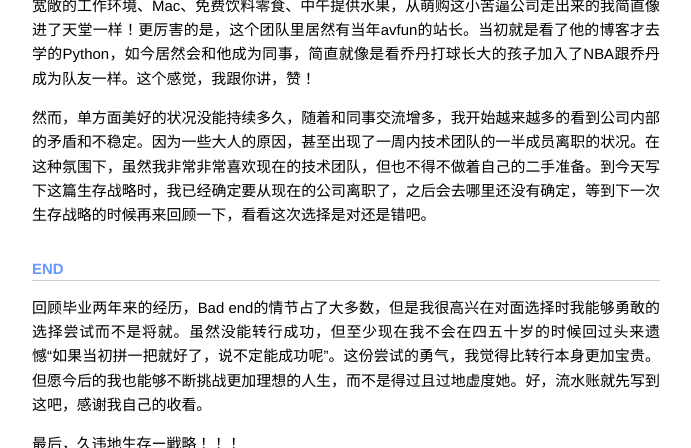
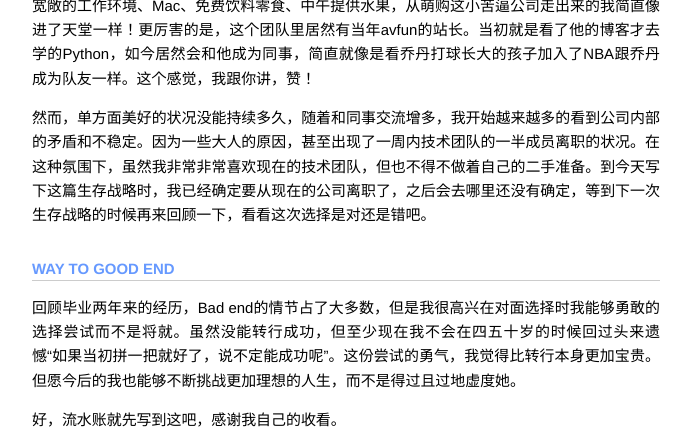
Before and after one commit to chitosai/chitosai.github.io, a Jekyll site: the page built from _posts/2015-06-03-seizon-senryaku-20150603.markdown, in a window 1280 px wide and 900 px high, scrolled down 1975 px, cut to the strip 0-448 px from the top of the window. Shown: the whole strip, without its empty margins (294-985 px from the left). Built offline with Jekyll 4.4.1, drawn with Linux system fonts in a browser that asks for light colours; Markdown is read by kramdown in place of the engine named in the settings; comment, search, counter and statistics services are not loaded.

Commit message:
Update 2015-06-03-seizon-senryaku-20150603.markdown

```diff
--- a/_posts/2015-06-03-seizon-senryaku-20150603.markdown
+++ b/_posts/2015-06-03-seizon-senryaku-20150603.markdown
@@ -45,9 +45,11 @@ categories:
 
 然而，单方面美好的状况没能持续多久，随着和同事交流增多，我开始越来越多的看到公司内部的矛盾和不稳定。因为一些大人的原因，甚至出现了一周内技术团队的一半成员离职的状况。在这种氛围下，虽然我非常非常喜欢现在的技术团队，但也不得不做着自己的二手准备。到今天写下这篇生存战略时，我已经确定要从现在的公司离职了，之后会去哪里还没有确定，等到下一次生存战略的时候再来回顾一下，看看这次选择是对还是错吧。
 
-### END
+### WAY TO GOOD END
 
-回顾毕业两年来的经历，Bad end的情节占了大多数，但是我很高兴在对面选择时我能够勇敢的选择尝试而不是将就。虽然没能转行成功，但至少现在我不会在四五十岁的时候回过头来遗憾“如果当初拼一把就好了，说不定能成功呢”。这份尝试的勇气，我觉得比转行本身更加宝贵。但愿今后的我也能够不断挑战更加理想的人生，而不是得过且过地虚度她。好，流水账就先写到这吧，感谢我自己的收看。
+回顾毕业两年来的经历，Bad end的情节占了大多数，但是我很高兴在对面选择时我能够勇敢的选择尝试而不是将就。虽然没能转行成功，但至少现在我不会在四五十岁的时候回过头来遗憾“如果当初拼一把就好了，说不定能成功呢”。这份尝试的勇气，我觉得比转行本身更加宝贵。但愿今后的我也能够不断挑战更加理想的人生，而不是得过且过地虚度她。
+
+好，流水账就先写到这吧，感谢我自己的收看。
 
 最后，久违地生存ー戦略！！！
 
```
